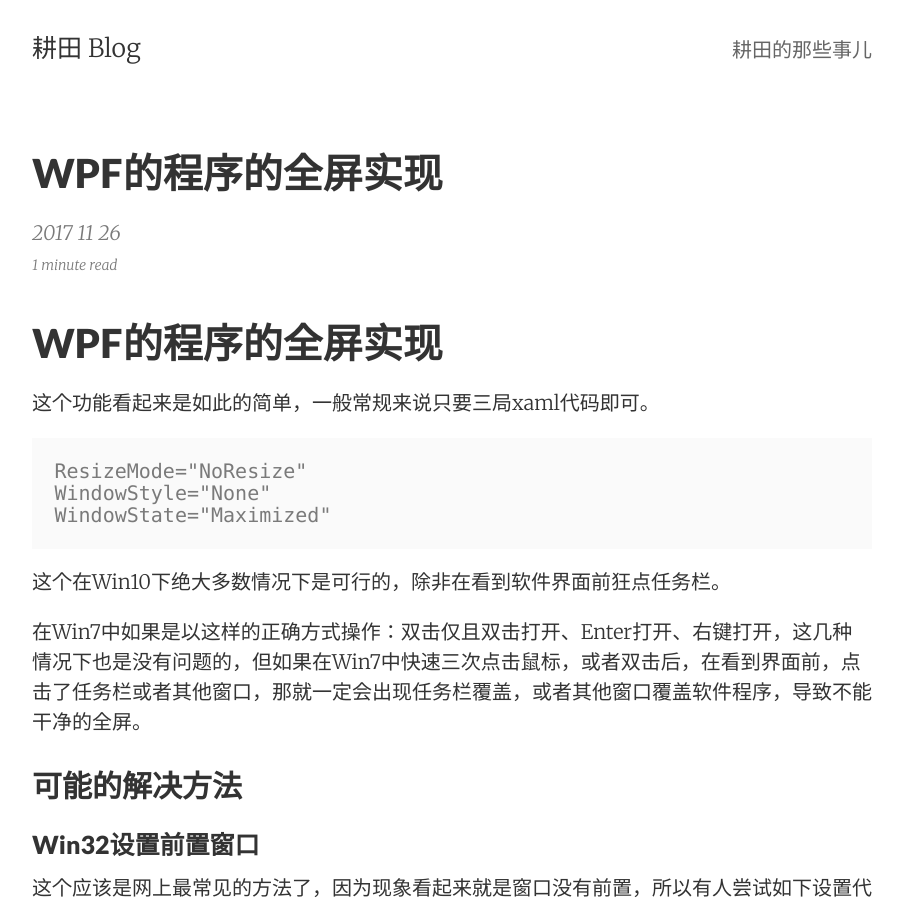
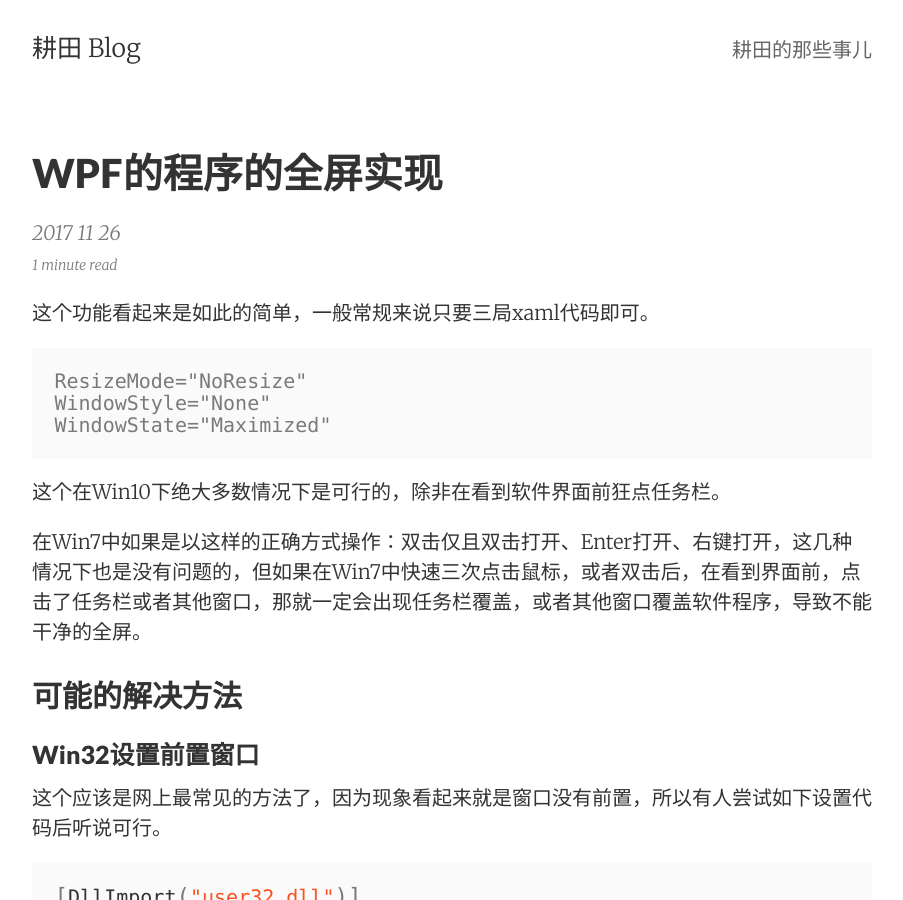
Before and after one commit to MatriXiao88/Rhuaer.github.io, a Jekyll site: the page built from _posts/2017-11-26-WPF-Fullscreen-Implement.md, in a window 1280 px wide and 900 px high. Shown: the whole window, without its empty margins (188-1091 px from the left). Built offline with Jekyll 4.4.1, drawn with Linux system fonts in a browser that asks for light colours.

Commit message:
删除多余的标题

```diff
--- a/_posts/2017-11-26-WPF-Fullscreen-Implement.md
+++ b/_posts/2017-11-26-WPF-Fullscreen-Implement.md
@@ -5,7 +5,6 @@ date:       2017-11-26
 summary:    WPF全屏实现，WPF fullscreen implement
 categories: jekyll pixyll
 ---
-# WPF的程序的全屏实现
 
 这个功能看起来是如此的简单，一般常规来说只要三局xaml代码即可。
 
```
